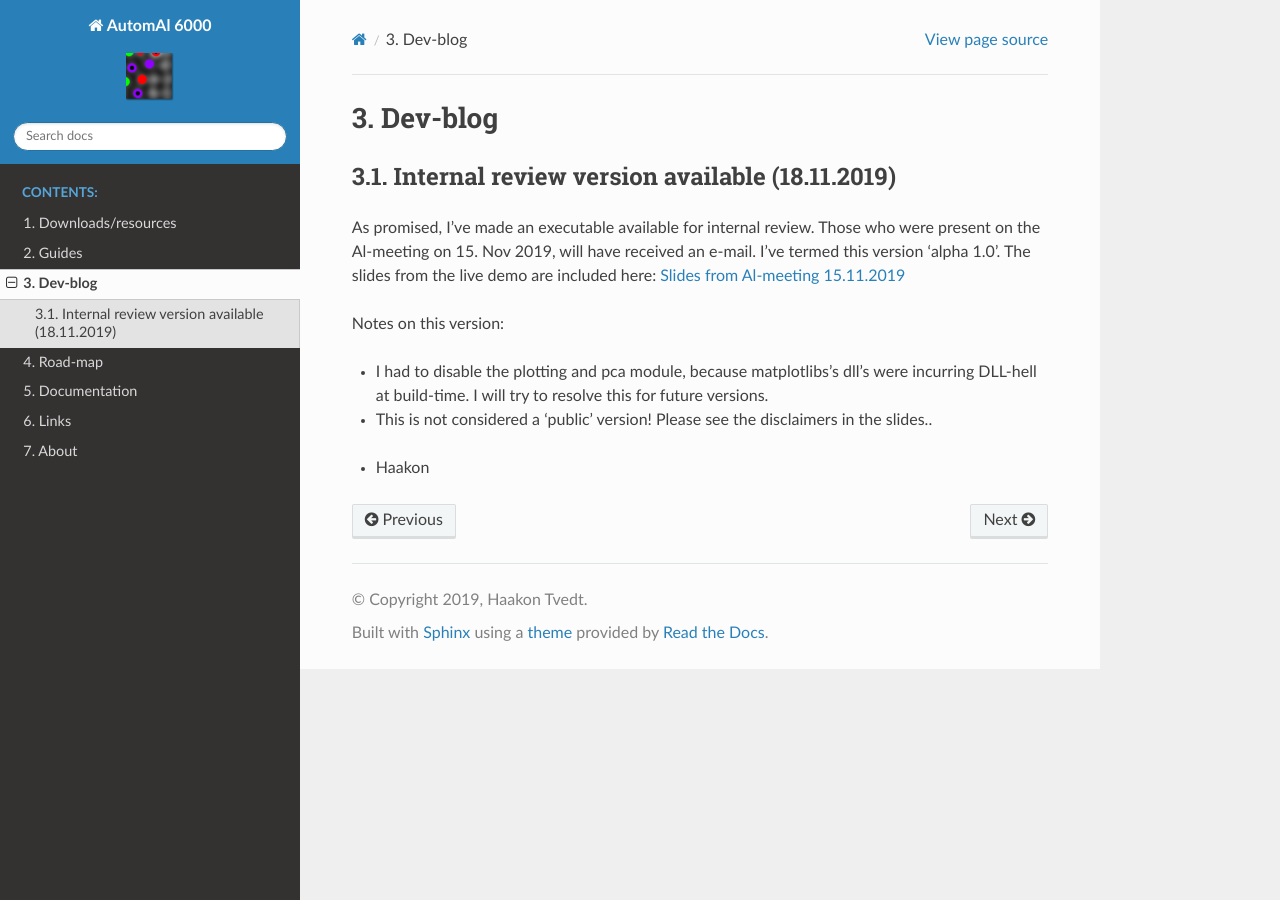
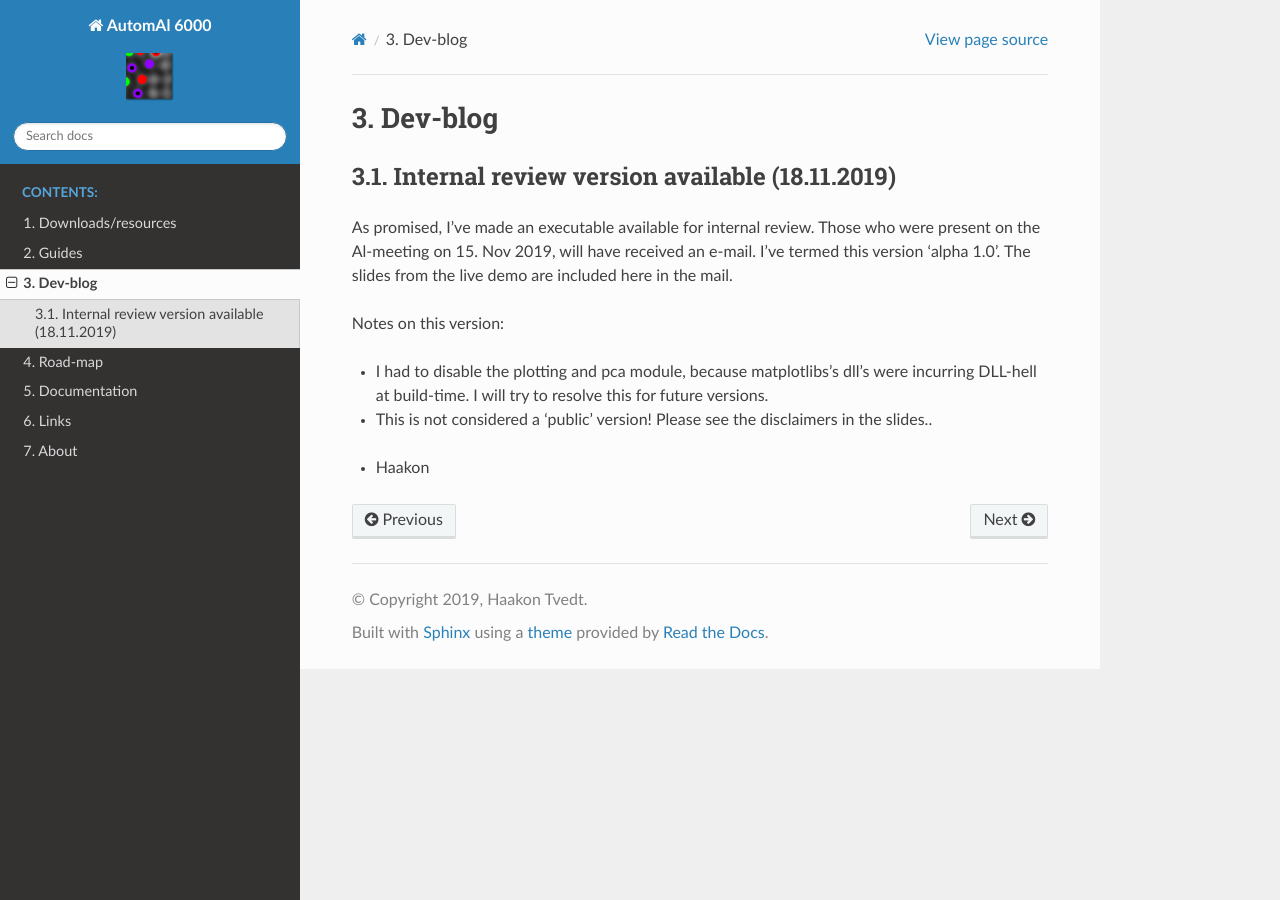
Before and after one commit to Haawk666/AutomAl_6000_thesis_version, a Sphinx documentation site: the page built from Docs/source/blog.rst, in a window 1280 px wide. Built offline with Sphinx 7.4.7 and the Read the Docs theme 2.0.0, drawn with Linux system fonts in a browser that asks for light colours; formulas are drawn with MathJax 3.

Commit message:
alpha 1.0

```diff
--- a/Docs/source/blog.rst
+++ b/Docs/source/blog.rst
@@ -2,11 +2,11 @@ Dev-blog
 ---------------------------------------------
 
 Internal review version available (18.11.2019)
-~~~~~~~~~~~~~~~~~~~~~~~~~~~~~~~~~~~~
+~~~~~~~~~~~~~~~~~~~~~~~~~~~~~~~~~~~~~~~~~~~~~~~~~~~~~~~~~~~~~~~~~~~~~~~~
 
 As promised, I've made an executable available for internal review. Those who were present on the Al-meeting on 15.
 Nov 2019, will have received an e-mail. I've termed this version 'alpha 1.0'. The slides from the live demo are included
-here: `Slides from Al-meeting 15.11.2019 <http://folk.ntnu.no/haakot/files/AutomAl6000_al_meeting_15_11_19.pdf>`_
+here in the mail.
 
 Notes on this version:
 
```
